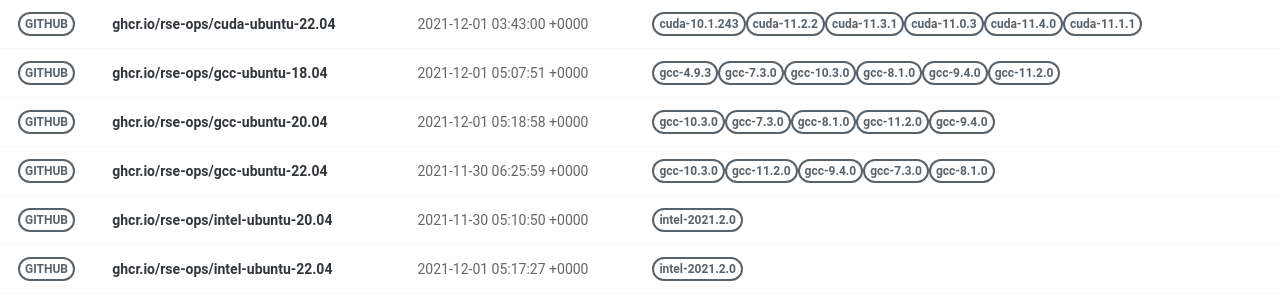
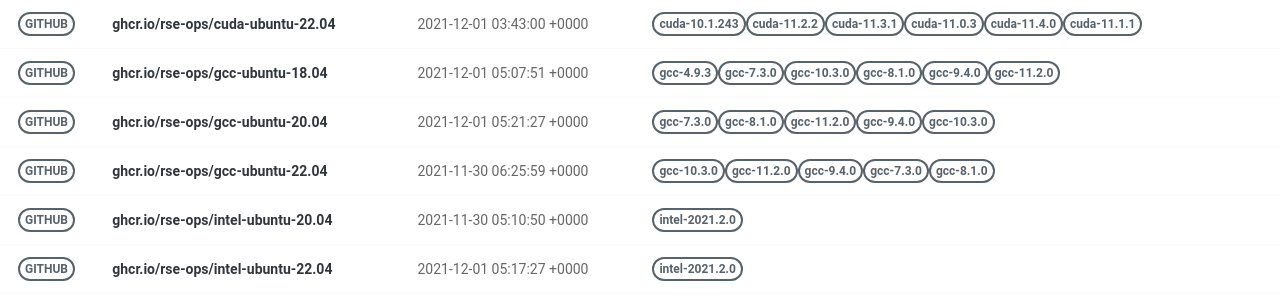
Before and after one commit to rse-ops/docker-images, a Jekyll site: the page built from pages/index.md, in a window 1280 px wide. Shown: the part 326-626 px from the top of the page. Built offline with Jekyll 4.4.1, drawn with Linux system fonts in a browser that asks for light colours; nearby versions of some CDN libraries.

Commit message:
Automated push to update library 2021-12-01

```diff
--- a/_library/ghcr.io-rse-ops-gcc-ubuntu-20.04.md
+++ b/_library/ghcr.io-rse-ops-gcc-ubuntu-20.04.md
@@ -1,14 +1,11 @@
 ---
 layout: container
 name: ghcr.io/rse-ops/gcc-ubuntu-20.04
-updated_at: 2021-12-01 05:18:58.837964
+updated_at: 2021-12-01 05:21:27.173697
 
 
 container_url: https://github.com/orgs/rse-ops/packages/container/package/gcc-ubuntu-20.04
 versions:
- - tag: gcc-10.3.0
-   dockerfile: https://github.com/rse-ops/docker-images/blob/main/ubuntu/gcc/Dockerfile
-   manifest: https://crane.ggcr.dev/manifest/ghcr.io/rse-ops/gcc-ubuntu-20.04:gcc-10.3.0
  - tag: gcc-7.3.0
    dockerfile: https://github.com/rse-ops/docker-images/blob/main/ubuntu/gcc/Dockerfile
    manifest: https://crane.ggcr.dev/manifest/ghcr.io/rse-ops/gcc-ubuntu-20.04:gcc-7.3.0
```
Also changed, not shown: other parts of _library/ghcr.io-rse-ops-gcc-ubuntu-20.04.md (+3 -0 lines).
